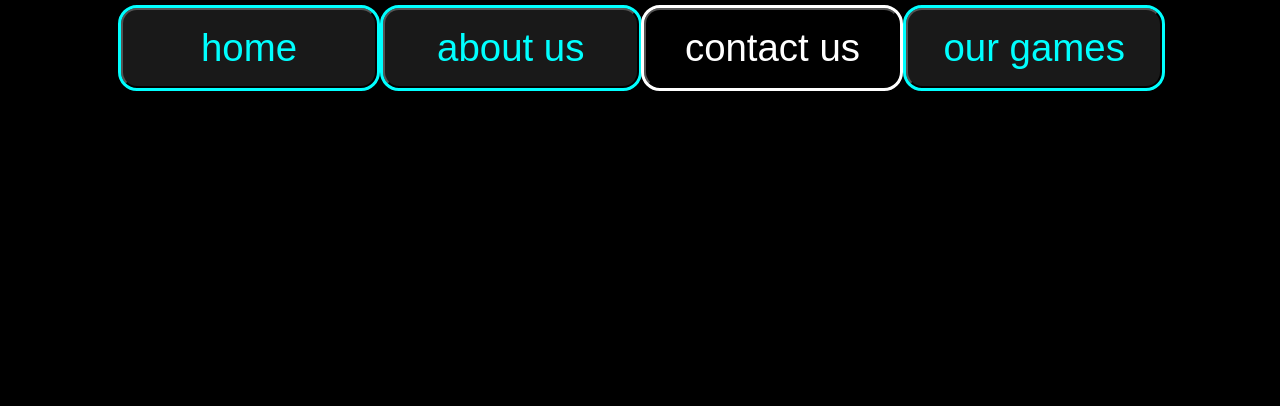
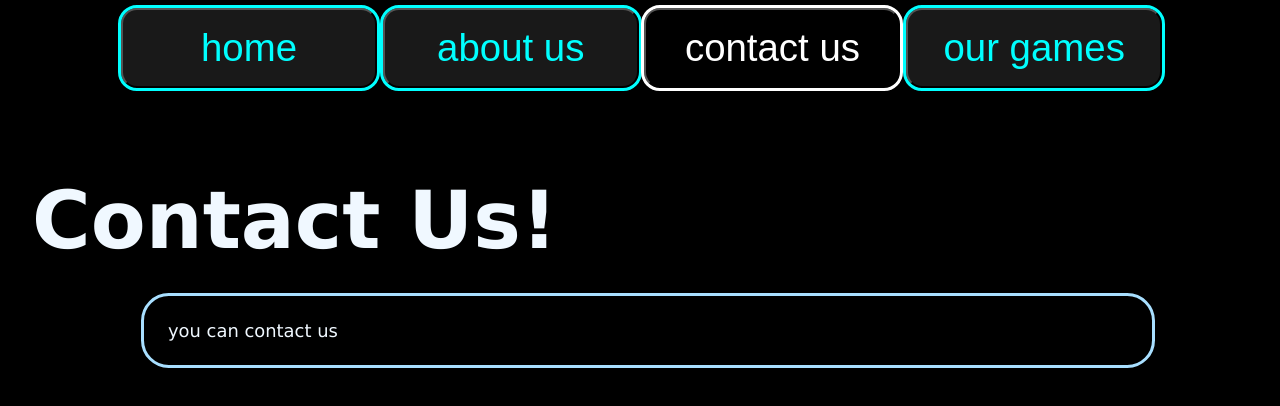
Before and after one commit to RH-Henry/Rh-site, a plain HTML site: page contact/index.html in a window 1280 px wide. Drawn offline with Linux system fonts and the light colour scheme.

Commit message:
21:51 11-9

```diff
--- a/contact/index.html
+++ b/contact/index.html
@@ -20,7 +20,10 @@
                 </div>
 
         </div>
-
+        <h1>
+            Contact Us!
+        </h1>
+        <div class="ans">you can contact us</div>
 
 
 </body>
```
